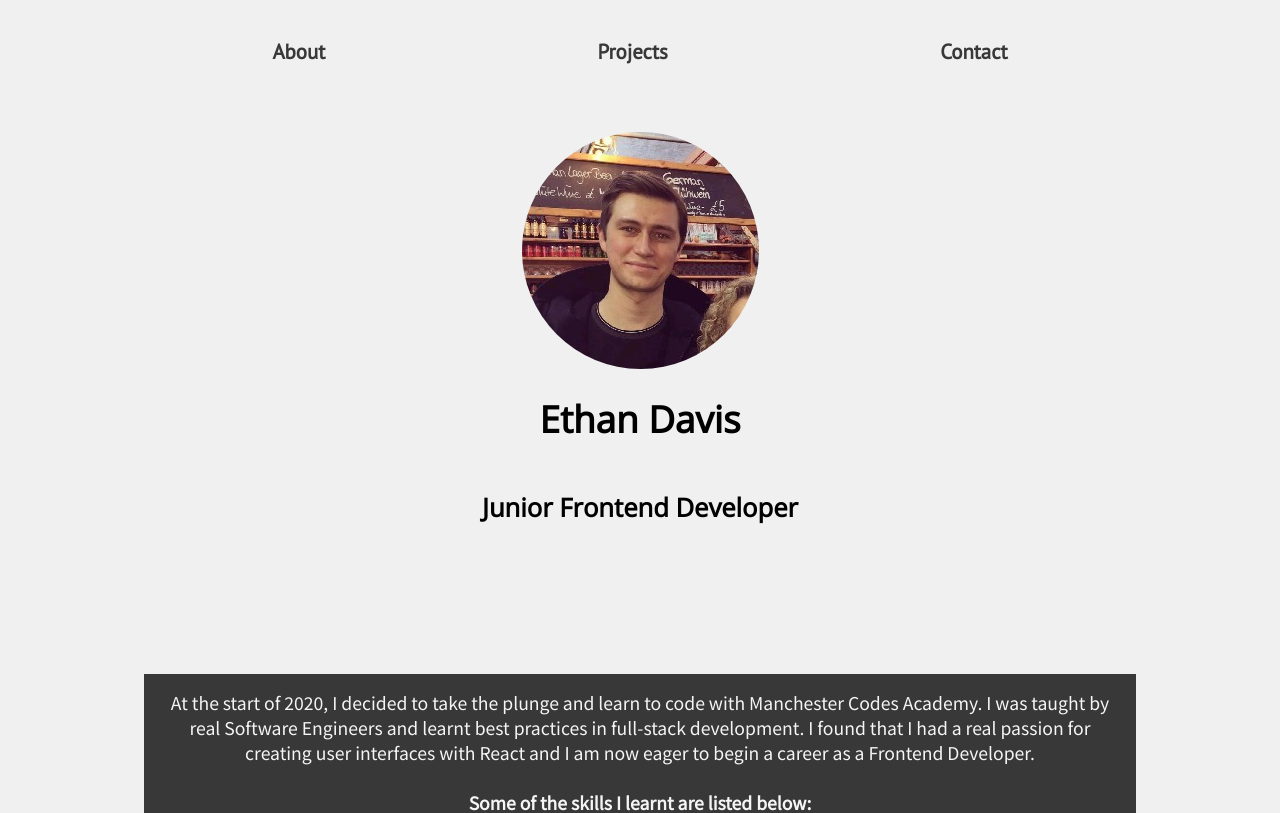
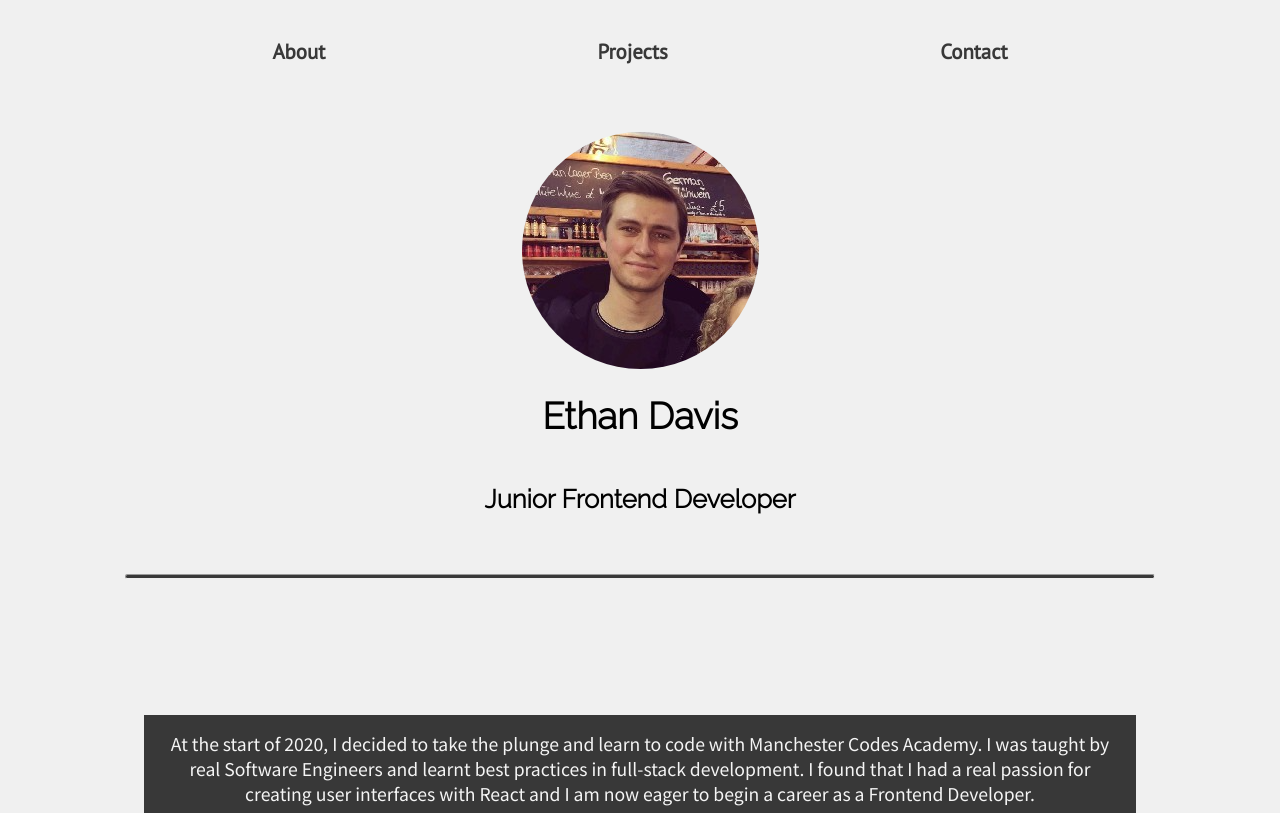
Before and after one commit to ethanrdj/portfolio, a React (Create React App) app: page / in a window 1280 px wide. Shown: the top 813 px of the page. Built offline with nearby package versions, Linux system fonts and the light colour scheme.

Commit message:
changed font for header

```diff
--- a/src/components/Headers.js
+++ b/src/components/Headers.js
@@ -7,6 +7,7 @@ const Headers = () => {
       <img src={me} alt="me" className="ethan-pic"></img>
       <h1 className="name">Ethan Davis</h1>
       <h2 className="role">Junior Frontend Developer</h2>
+      <hr></hr>
     </div>
   );
 };
--- a/src/styles/Headers.scss
+++ b/src/styles/Headers.scss
@@ -1,3 +1,5 @@
+@import "./variables.scss";
+
 .Headers {
   margin: 0 auto;
   display: flex;
@@ -7,19 +9,27 @@
 
 .ethan-pic {
   border-radius: 50%;
-  margin-top: 20%;
+  margin-top: 24%;
   margin-bottom: 5%;
 }
 
 .name {
-  font-family: "Open Sans", sans-serif;
+  font-family: "Raleway", sans-serif;
   font-size: 2.3em;
 }
 
 .role {
-  font-family: "Open Sans", sans-serif;
+  font-family: "Raleway", sans-serif;
   font-size: 1.6em;
   text-align: center;
+}
+
+.Headers hr {
+  width: 80%;
+  padding: 1.7px;
+  margin-top: 3%;
+  background-color: $darkGrey;
+  border-radius: 5px;
 }
 
 @media (min-width: 400px) {
--- a/src/styles/main.scss
+++ b/src/styles/main.scss
@@ -9,6 +9,7 @@
 @import url("https://fonts.googleapis.com/css2?family=Noto+Sans+KR&family=Nunito+Sans&family=PT+Sans&family=Rubik&display=swap");
 @import url("https://fonts.googleapis.com/css2?family=Assistant:wght@600&family=Noto+Sans+KR&family=Nunito+Sans&family=PT+Sans&family=Rubik&display=swap");
 @import url("https://fonts.googleapis.com/css2?family=Arimo&family=Nunito+Sans&family=Open+Sans&family=Slabo+27px&family=Yanone+Kaffeesatz&display=swap");
+@import url("https://fonts.googleapis.com/css2?family=Raleway:wght@300&display=swap");
 
 @keyframes project-fade {
   0% {
```
